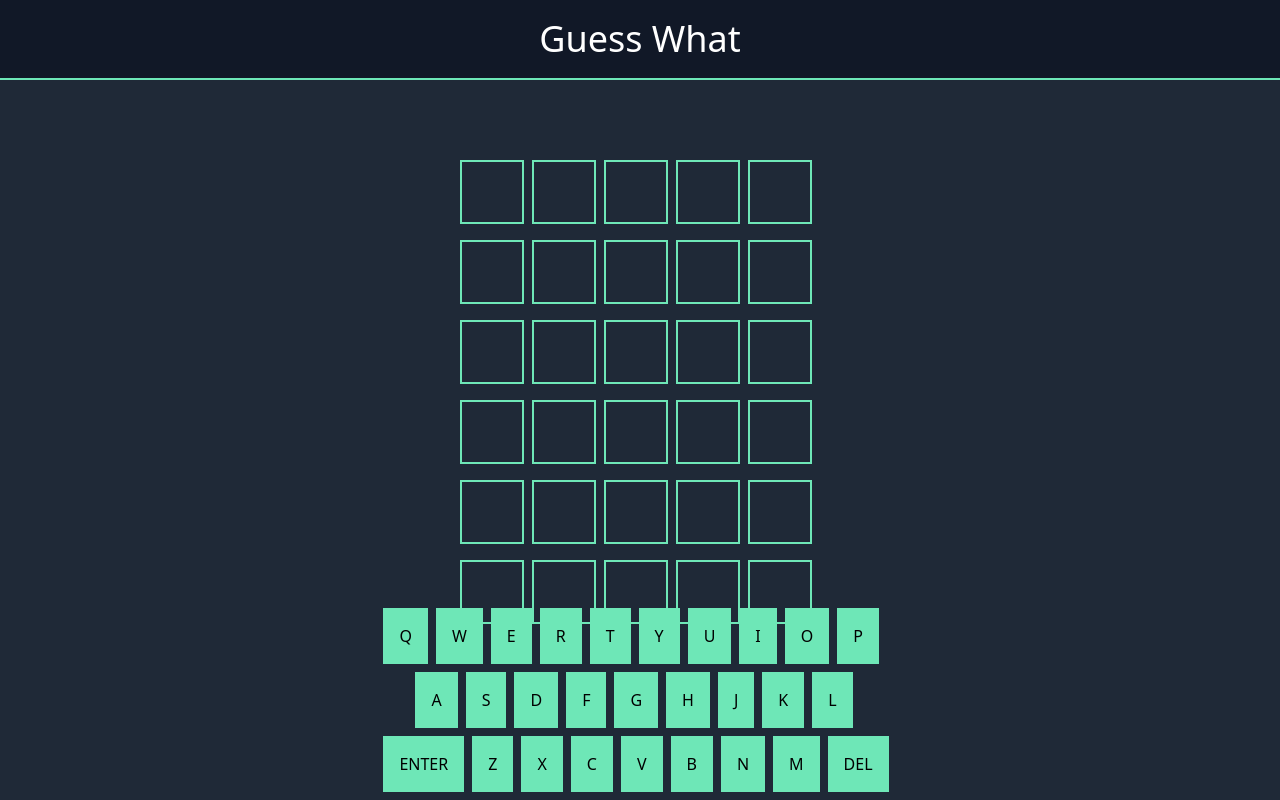
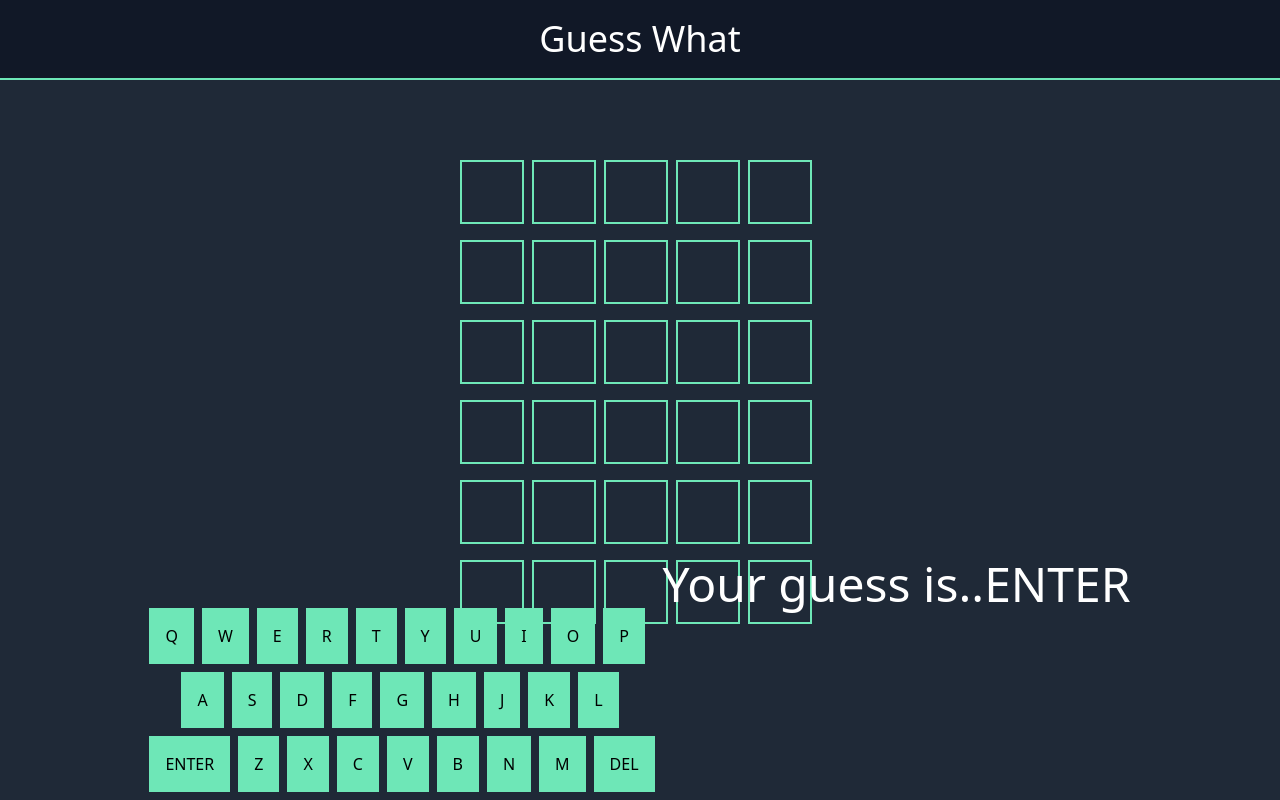
Before and after one commit to liam1703/guess-what, a Vue app in the folder guess_what/: page / in a window 1280 px wide. Both pictures are taken after a click on the element "ENTER". Built offline with nearby package versions, Linux system fonts and the light colour scheme.

Commit message:
Keyboard click

```diff
--- a/guess_what/src/components/Keyboard.vue
+++ b/guess_what/src/components/Keyboard.vue
@@ -6,6 +6,7 @@
           class="p-4 bg-green-300 mr-2 cursor-pointer"
           v-for="(letter, index) in firstRowKeys"
           :key="index"
+          @click="clickOfLetter(letter)"
         >
           {{ letter }}
         </div>
@@ -15,6 +16,7 @@
           class="p-4 bg-green-300 mr-2 cursor-pointer"
           v-for="(letter, index) in secondRowKeys"
           :key="index"
+          @click="clickOfLetter(letter)"
         >
           {{ letter }}
         </div>
@@ -24,11 +26,15 @@
           class="p-4 bg-green-300 mr-2 cursor-pointer"
           v-for="(letter, index) in thirdRowKeys"
           :key="index"
+          @click="clickOfLetter(letter)"
         >
           {{ letter }}
         </div>
       </div>
     </div>
+    <h1 class="text-white text-5xl" v-if="guess.length">
+      Your guess is..{{ guess }}
+    </h1>
   </div>
 </template>
 <script>
@@ -39,7 +45,13 @@ export default {
       firstRowKeys: ["Q", "W", "E", "R", "T", "Y", "U", "I", "O", "P"],
       secondRowKeys: ["A", "S", "D", "F", "G", "H", "J", "K", "L"],
       thirdRowKeys: ["ENTER", "Z", "X", "C", "V", "B", "N", "M", "DEL"],
+      guess: "",
     };
+  },
+  methods: {
+    clickOfLetter(letter) {
+      this.guess = letter;
+    },
   },
 };
 </script>
```
